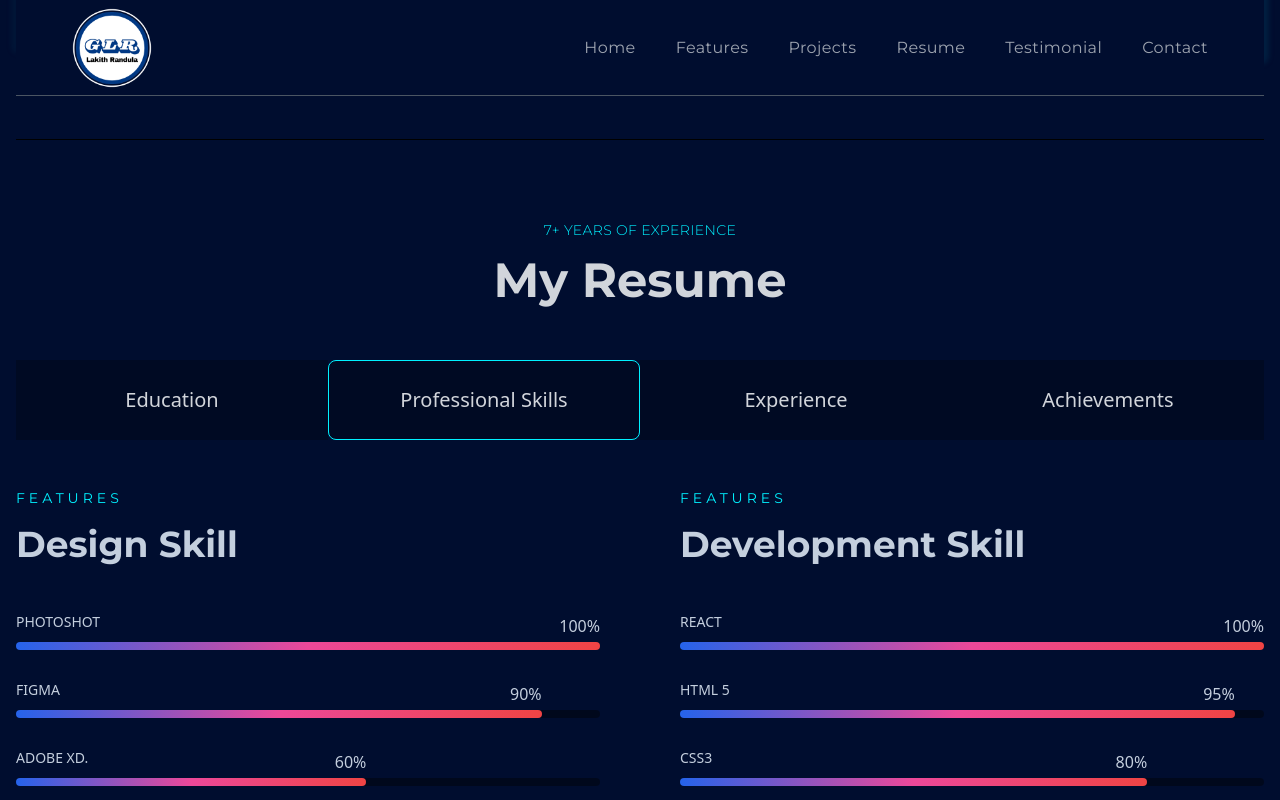
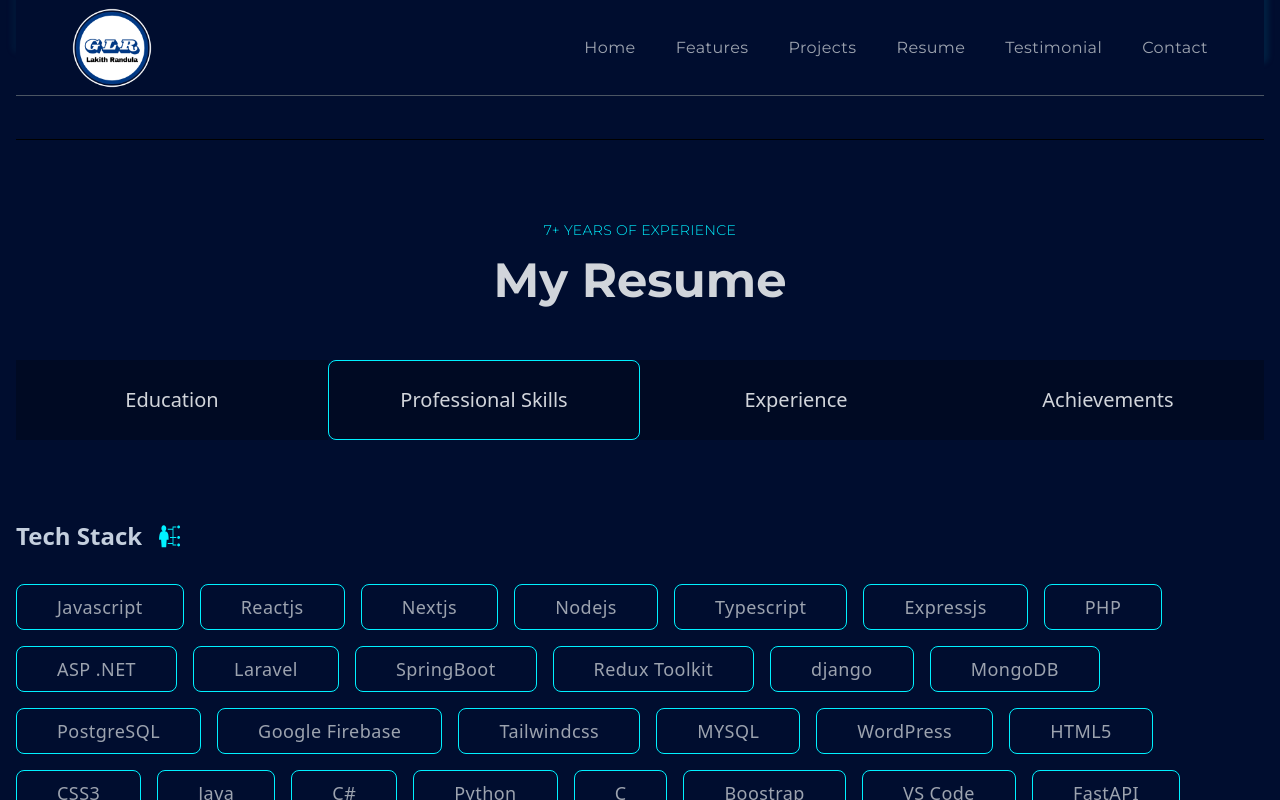
Before and after one commit to GLRandula/portfolio, a React (Create React App) app: page / in a window 1280 px wide. Both pictures are taken after a click on the item "Professional Skills". Shown: the part 3007-3807 px from the top of the page. Built offline with nearby package versions, Linux system fonts and the light colour scheme.

Commit message:
Update the content

```diff
--- a/src/components/contact/ContactLeft.js
+++ b/src/components/contact/ContactLeft.js
@@ -16,8 +16,7 @@ const ContactLeft = () => {
           Full Stack Developer
         </p>
         <p className="text-base text-gray-400 tracking-wide">
-          Lorem ipsum, dolor sit amet consectetur adipisicing elit. Facilis
-          ipsam autem cumque, accusantium dicta odio.
+        Let's build seamless, scalable, and innovative web solutions together. Contact me for collaboration!
         </p>
         <p className="text-base text-gray-400 flex items-center gap-2">
           Phone: <span className="text-lightText">+94 76 745 4067</span>
--- a/src/components/footer/Footer.js
+++ b/src/components/footer/Footer.js
@@ -8,8 +8,7 @@ const Footer = () => {
       <div className="w-full h-full flex flex-col gap-8">
         <img className="w-28" src={logo} alt="logo" />
         <p className="text-base text-gray-400 tracking-wide">
-          Lorem ipsum, dolor sit amet consectetur adipisicing elit. Facilis
-          ipsam autem cumque, accusantium dicta odio.
+        Let's build seamless, scalable, and innovative web solutions together. Contact me for collaboration!
         </p>
         <div className="flex gap-4">
           <a href="https://github.com/GLRandula" target="blank">
--- a/src/components/resume/Skills.js
+++ b/src/components/resume/Skills.js
@@ -1,166 +1,56 @@
-import React from 'react'
-import { motion } from 'framer-motion';
+import { GiSkills } from "react-icons/gi";
+import Title from "./Title";
+import SkillsInput from "./SkillsInput";
 
 const Skills = () => {
   return (
-    <motion.div
-      initial={{ opacity: 0 }}
-      animate={{ opacity: 1, transition: { duration: 0.5 } }}
-      className="w-full flex flex-col lgl:flex-row gap-10 lgl:gap-20"
-    >
-      <div className="w-full lgl:w-1/2">
-        <div className="py-12 font-titleFont flex flex-col gap-4">
-          <p className="text-sm text-designColor tracking-[4px] uppercase">
-            Features
-          </p>
-          <h2 className="text-3xl md:text-4xl font-bold">Design Skill</h2>
-        </div>
-        <div className='className="mt-14 w-full flex flex-col gap-6'>
-          <div className="overflow-x-hidden">
-            <p className="text-sm uppercase font-medium">Photoshot</p>
-            <span className="w-full h-2 bgOpacity rounded-md inline-flex mt-2">
-              <motion.span
-                initial={{ x: "-100%", opacity: 0 }}
-                animate={{ x: 0, opacity: 1 }}
-                transition={{ duration: 0.5, delay: 0.5 }}
-                className="w-full h-full bg-gradient-to-r from-blue-600 via-pink-500 to-red-500 rounded-md relative"
-              >
-                <span className="absolute -top-7 right-0">100%</span>
-              </motion.span>
-            </span>
-          </div>
-          <div className="overflow-x-hidden">
-            <p className="text-sm uppercase font-medium">Figma</p>
-            <span className="w-full h-2 bgOpacity rounded-md inline-flex mt-2">
-              <motion.span
-                initial={{ x: "-100%", opacity: 0 }}
-                animate={{ x: 0, opacity: 1 }}
-                transition={{ duration: 0.5, delay: 0.5 }}
-                className="w-[90%] h-full bg-gradient-to-r from-blue-600 via-pink-500 to-red-500 rounded-md relative"
-              >
-                <span className="absolute -top-7 right-0">90%</span>
-              </motion.span>
-            </span>
-          </div>
-          <div className="overflow-x-hidden">
-            <p className="text-sm uppercase font-medium">Adobe XD.</p>
-            <span className="w-full h-2 bgOpacity rounded-md inline-flex mt-2">
-              <motion.span
-                initial={{ x: "-100%", opacity: 0 }}
-                animate={{ x: 0, opacity: 1 }}
-                transition={{ duration: 0.5, delay: 0.5 }}
-                className="w-[60%] h-full bg-gradient-to-r from-blue-600 via-pink-500 to-red-500 rounded-md relative"
-              >
-                <span className="absolute -top-7 right-0">60%</span>
-              </motion.span>
-            </span>
-          </div>
-          <div className="overflow-x-hidden">
-            <p className="text-sm uppercase font-medium">Adobe Illustrator</p>
-            <span className="w-full h-2 bgOpacity rounded-md inline-flex mt-2">
-              <motion.span
-                initial={{ x: "-100%", opacity: 0 }}
-                animate={{ x: 0, opacity: 1 }}
-                transition={{ duration: 0.5, delay: 0.5 }}
-                className="w-[70%] h-full bg-gradient-to-r from-blue-600 via-pink-500 to-red-500 rounded-md relative"
-              >
-                <span className="absolute -top-7 right-0">70%</span>
-              </motion.span>
-            </span>
-          </div>
-          <div className="overflow-x-hidden">
-            <p className="text-sm uppercase font-medium">Design</p>
-            <span className="w-full h-2 bgOpacity rounded-md inline-flex mt-2">
-              <motion.span
-                initial={{ x: "-100%", opacity: 0 }}
-                animate={{ x: 0, opacity: 1 }}
-                transition={{ duration: 0.5, delay: 0.5 }}
-                className="w-[95%] h-full bg-gradient-to-r from-blue-600 via-pink-500 to-red-500 rounded-md relative"
-              >
-                <span className="absolute -top-7 right-0">95%</span>
-              </motion.span>
-            </span>
-          </div>
-        </div>
+    <div className="wrapper mt-20">
+      <Title text="Tech Stack" icon={<GiSkills />} />
+      <div className="flex gap-4 flex-wrap">
+        {[
+          { title: "Javascript", link: "#"},
+          { title: "Reactjs", link: "#" },
+          { title: "Nextjs", link: "#" },
+          { title: "Nodejs", link: "#" },
+          { title: "Typescript", link: "#" },
+          { title: "Expressjs", link: "#" },
+          { title: "PHP", link: "#" },
+          { title: "ASP .NET", link: "#" },
+          { title: "Laravel", link: "#" },
+          { title: "SpringBoot", link: "#" },
+          { title: "Redux Toolkit", link: "" },
+          { title: "django", link: "#" },
+          { title: "MongoDB", link: "#" },
+          { title: "PostgreSQL", link: "#" },
+          { title: "Google Firebase", link: "#" },
+          { title: "Tailwindcss", link: "#" },
+          { title: "MYSQL", link: "#" },
+          { title: "WordPress", link: "#" },
+          { title: "HTML5", link: "#" },
+          { title: "CSS3", link: "#" },
+          { title: "Java", link: "#" },
+          { title: "C#", link: "#" },
+          { title: "Python", link: "#" },
+          { title: "C", link: "#" },
+          { title: "Boostrap", link: "#" },
+          { title: "VS Code", link: "#" },
+          { title: "FastAPI", link: "#" },
+          { title: "Postman", link: "#" },
+          { title: "Docker", link: "#" },
+          { title: "AWS", link: "#" },
+          { title: "Cloud", link: "#" },
+          { title: "Redis", link: "#" },
+          { title: "Git", link: "#" },
+          { title: "Github", link: "#" },
+          { title: "Trello", link: "#" },
+          { title: "UI Design", link: "#" },
+          { title: "Figma", link: "#" }
+        ].map((skill, index) => (
+          <SkillsInput key={index} title={skill.title} link={skill.link} />
+        ))}
       </div>
+    </div>
+  );
+};
 
-      <div className="w-full lgl:w-1/2">
-        <div className="py-12 font-titleFont flex flex-col gap-4">
-          <p className="text-sm text-designColor tracking-[4px] uppercase">
-            Features
-          </p>
-          <h2 className="text-3xl md:text-4xl font-bold">Development Skill</h2>
-        </div>
-        <div className="flex flex-col gap-6">
-          <div className="overflow-x-hidden">
-            <p className="text-sm uppercase font-medium">React</p>
-            <span className="w-full h-2 bgOpacity rounded-md inline-flex mt-2">
-              <motion.span
-                initial={{ x: "-100%", opacity: 0 }}
-                animate={{ x: 0, opacity: 1 }}
-                transition={{ duration: 0.5, delay: 0.5 }}
-                className="w-full h-full bg-gradient-to-r from-blue-600 via-pink-500 to-red-500 rounded-md relative"
-              >
-                <span className="absolute -top-7 right-0">100%</span>
-              </motion.span>
-            </span>
-          </div>
-          <div className="overflow-x-hidden">
-            <p className="text-sm uppercase font-medium">HTML 5</p>
-            <span className="w-full h-2 bgOpacity rounded-md inline-flex mt-2">
-              <motion.span
-                initial={{ x: "-100%", opacity: 0 }}
-                animate={{ x: 0, opacity: 1 }}
-                transition={{ duration: 0.5, delay: 0.5 }}
-                className="w-[95%] h-full bg-gradient-to-r from-blue-600 via-pink-500 to-red-500 rounded-md relative"
-              >
-                <span className="absolute -top-7 right-0">95%</span>
-              </motion.span>
-            </span>
-          </div>
-          <div className="overflow-x-hidden">
-            <p className="text-sm uppercase font-medium">CSS3</p>
-            <span className="w-full h-2 bgOpacity rounded-md inline-flex mt-2">
-              <motion.span
-                initial={{ x: "-100%", opacity: 0 }}
-                animate={{ x: 0, opacity: 1 }}
-                transition={{ duration: 0.5, delay: 0.5 }}
-                className="w-[80%] h-full bg-gradient-to-r from-blue-600 via-pink-500 to-red-500 rounded-md relative"
-              >
-                <span className="absolute -top-7 right-0">80%</span>
-              </motion.span>
-            </span>
-          </div>
-          <div className="overflow-x-hidden">
-            <p className="text-sm uppercase font-medium">JAVASCRIPT</p>
-            <span className="w-full h-2 bgOpacity rounded-md inline-flex mt-2">
-              <motion.span
-                initial={{ x: "-100%", opacity: 0 }}
-                animate={{ x: 0, opacity: 1 }}
-                transition={{ duration: 0.5, delay: 0.5 }}
-                className="w-[75%] h-full bg-gradient-to-r from-blue-600 via-pink-500 to-red-500 rounded-md relative"
-              >
-                <span className="absolute -top-7 right-0">75%</span>
-              </motion.span>
-            </span>
-          </div>
-          <div className="overflow-x-hidden">
-            <p className="text-sm uppercase font-medium">SOFTWARE</p>
-            <span className="w-full h-2 bgOpacity rounded-md inline-flex mt-2">
-              <motion.span
-                initial={{ x: "-100%", opacity: 0 }}
-                animate={{ x: 0, opacity: 1 }}
-                transition={{ duration: 0.5, delay: 0.5 }}
-                className="w-[90%] h-full bg-gradient-to-r from-blue-600 via-pink-500 to-red-500 rounded-md relative"
-              >
-                <span className="absolute -top-7 right-0">90%</span>
-              </motion.span>
-            </span>
-          </div>
-        </div>
-      </div>
-    </motion.div>
-  );
-}
-
-export default Skills
+export default Skills;
--- /dev/null
+++ b/src/components/resume/SkillsInput.js
@@ -0,0 +1,11 @@
+const SkillsInput = ({ title, link }) => {
+    return (
+      <a href={link} target="_blank" rel="noopener noreferrer">
+        <p className="border border-designColor px-10 py-2 text-lg tracking-wide bg-transparent text-gray-400 hover:text-black hover:border-black hover:bg-designColor rounded-lg duration-300">
+          {title}
+        </p>
+      </a>
+    );
+  };
+
+  export default SkillsInput;
--- /dev/null
+++ b/src/components/resume/Title.js
@@ -0,0 +1,13 @@
+const Title = ({ text, icon }) => {
+    return (
+      <div className="flex items-center gap-4 text-2xl group pb-8">
+        <h3 className="font-semibold relative overflow-hidden">
+          {text}
+          <span className="w-full h-[2px] absolute bottom-0 left-0 inline-block bg-designColor -translate-x-[100%] group-hover:translate-x-0 transition-transform duration-300"></span>
+        </h3>
+        <span className="text-designColor">{icon}</span>
+      </div>
+    );
+  };
+
+  export default Title;
```
Also changed, not shown: src/components/banner/LeftBanner.js (+20 -11 lines), src/components/features/Features.js (+12 -18 lines), 1 other file (tests, documents, lock files or other folders).
